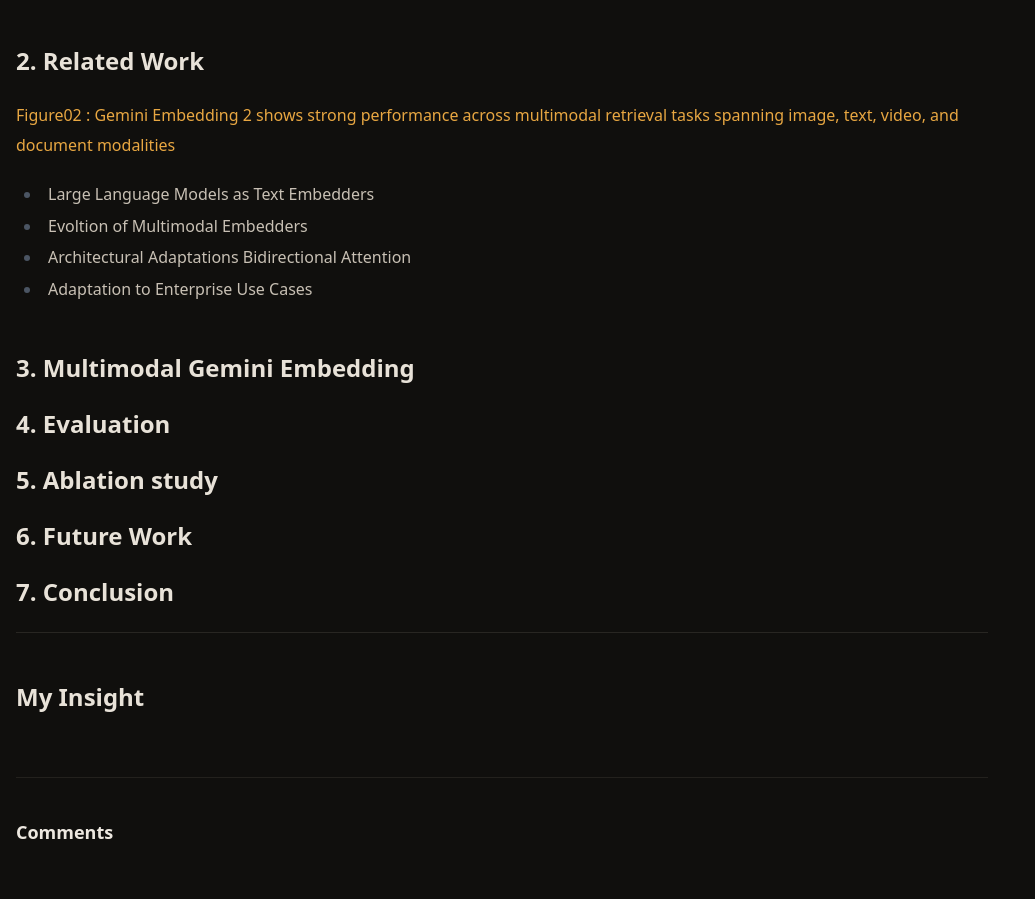
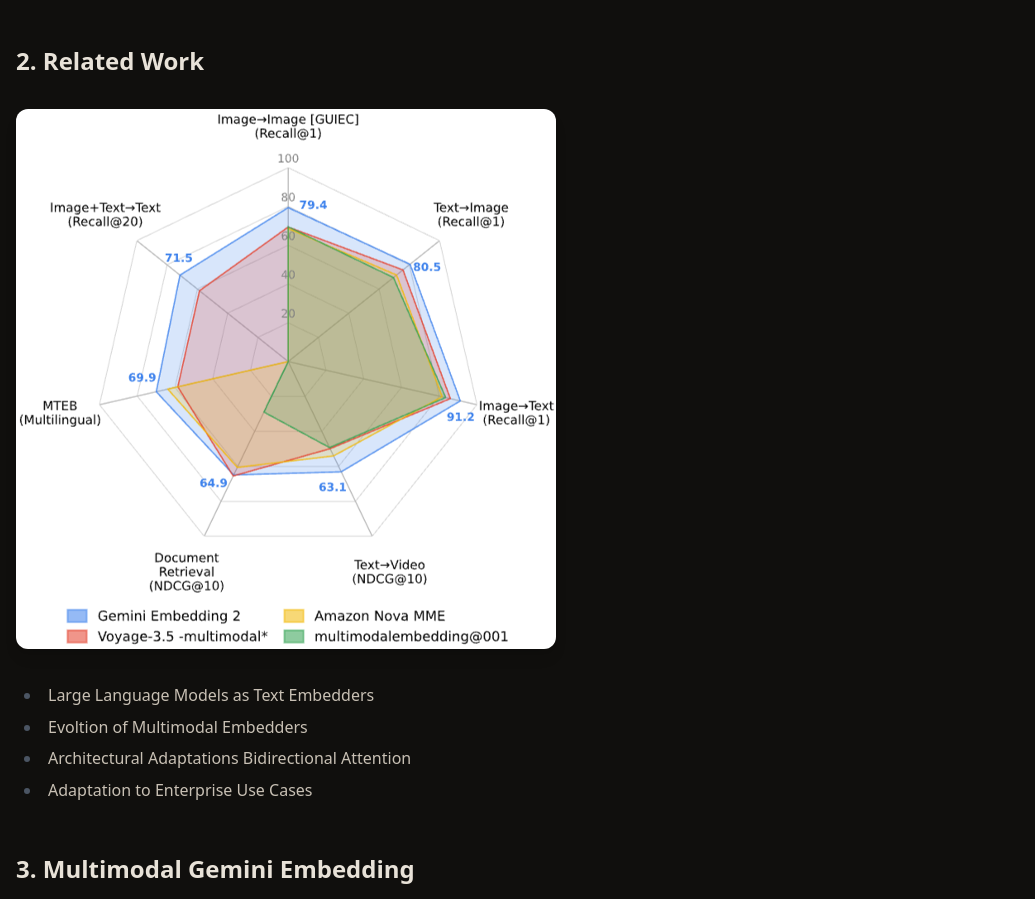
Before and after one commit to Ash-World/ash-world, an Astro site: page /ash-world/posts/gemini-embeddings-2 in a window 1280 px wide. Shown: the part 1670-2569 px from the top of the page, without its empty margins (0-1035 px from the left). Built offline with nearby package versions, Linux system fonts and the light colour scheme; Astro itself is replaced by a stand-in of ours; a web font is replaced by a local one.

Commit message:
fix: posts

```diff
--- a/src/content/posts/gemini-embeddings-2.mdx
+++ b/src/content/posts/gemini-embeddings-2.mdx
@@ -26,7 +26,7 @@ cover: "/ash-world/assets/emb_gemini_cover.png"
 
 ## 2. Related Work
 
-[Figure02 : Gemini Embedding 2 shows strong performance across multimodal retrieval tasks spanning
+![Figure02 : Gemini Embedding 2 shows strong performance across multimodal retrieval tasks spanning
 image, text, video, and document modalities](/ash-world/assets/emb_gemini_01.png)
 
 - Large Language Models as Text Embedders
```
